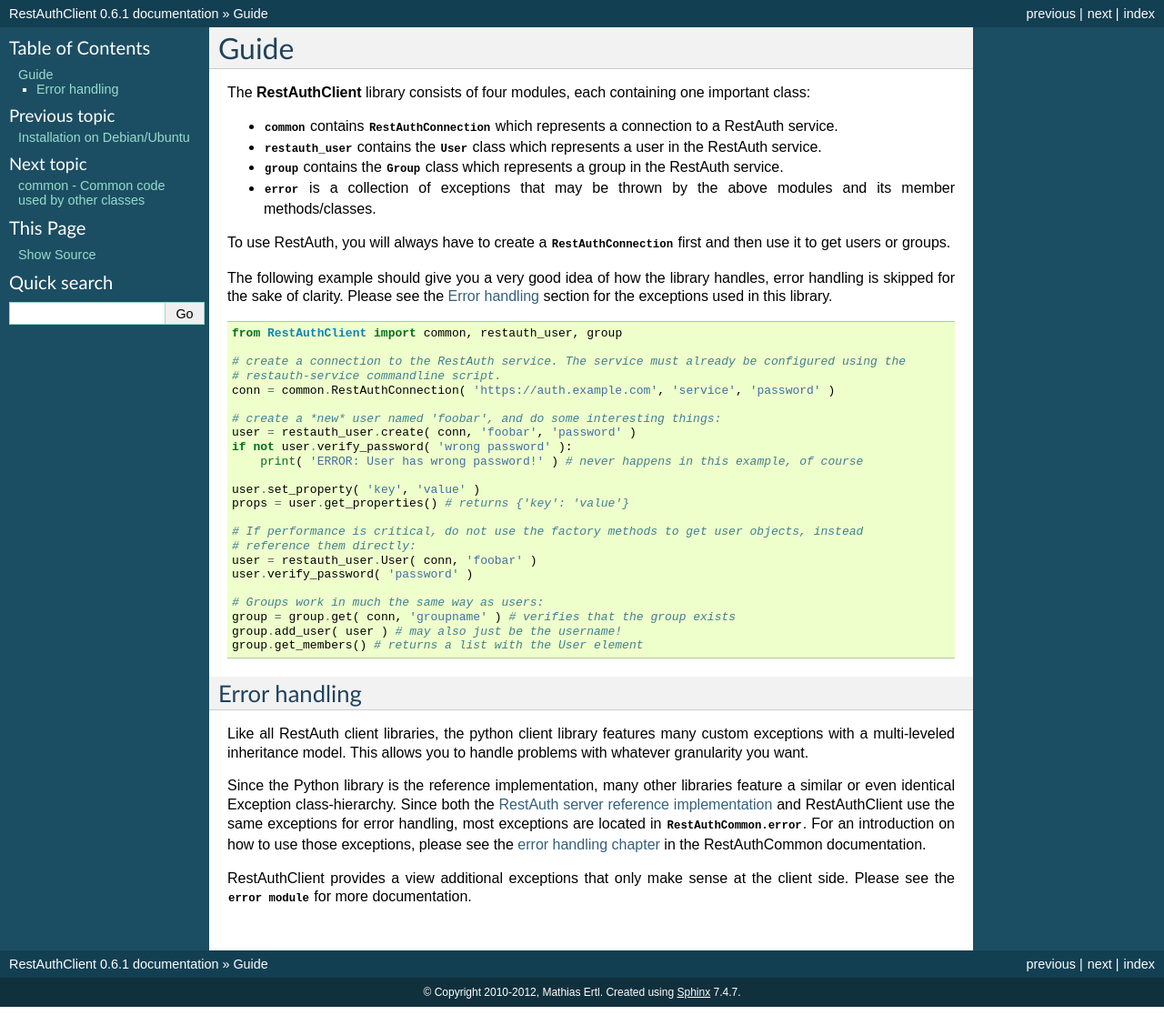
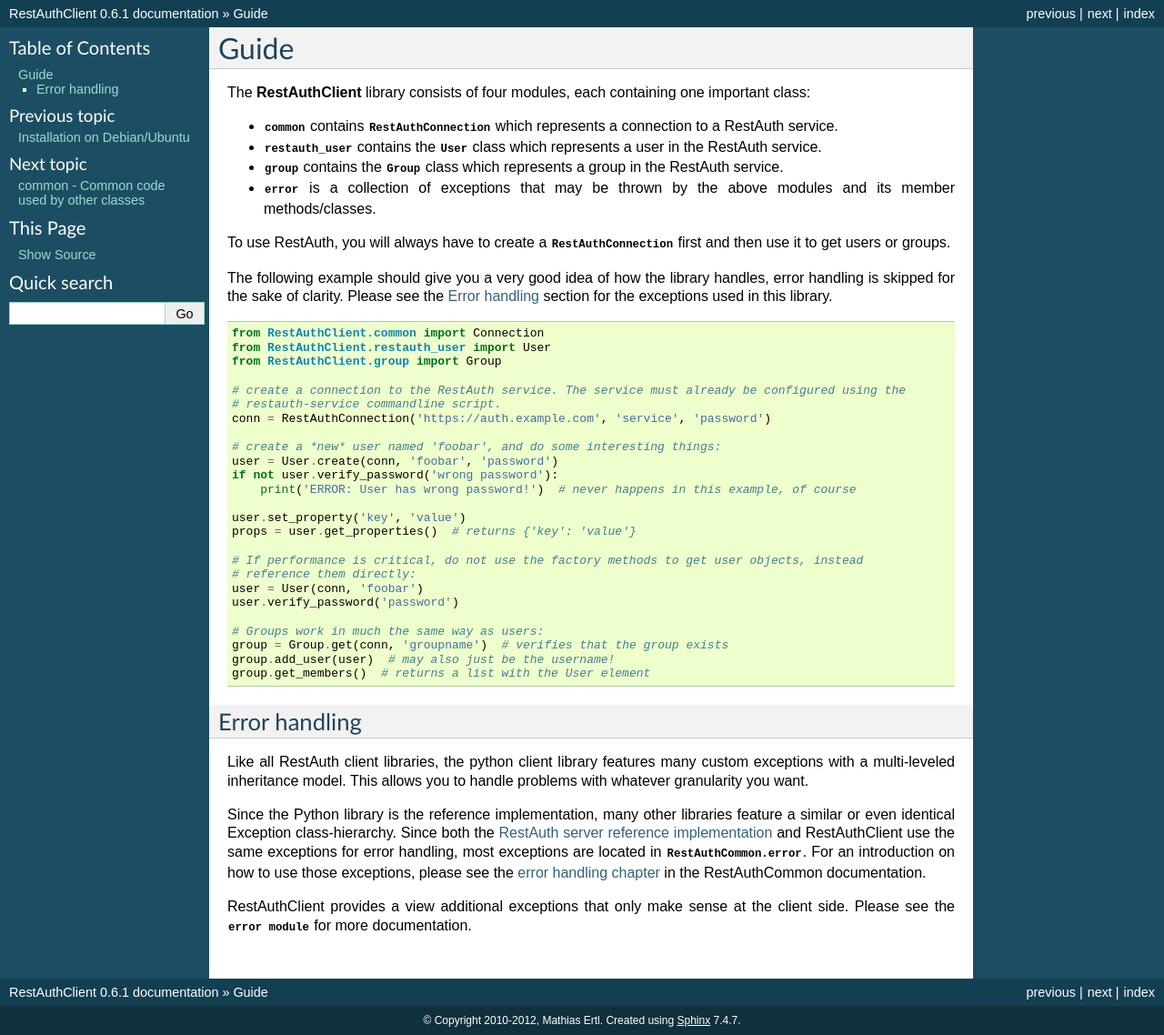
Before and after one commit to RestAuth/RestAuthClient, a Sphinx documentation site: the page built from doc/intro.rst, in a window 1280 px wide. Shown: the whole page at 91% size. Built offline with Sphinx 7.4.7, drawn with Linux system fonts in a browser that asks for light colours; before the commit the page ends 1107 px from its top, so only the background shows below that.

Commit message:
update doc

```diff
--- a/doc/intro.rst
+++ b/doc/intro.rst
@@ -21,29 +21,31 @@
 
 .. code-block:: python
 
-   from RestAuthClient import common, restauth_user, group
+   from RestAuthClient.common import Connection
+   from RestAuthClient.restauth_user import User
+   from RestAuthClient.group import Group
 
    # create a connection to the RestAuth service. The service must already be configured using the
    # restauth-service commandline script.
-   conn = common.RestAuthConnection( 'https://auth.example.com', 'service', 'password' )
+   conn = RestAuthConnection('https://auth.example.com', 'service', 'password')
 
    # create a *new* user named 'foobar', and do some interesting things:
-   user = restauth_user.create( conn, 'foobar', 'password' )
-   if not user.verify_password( 'wrong password' ):
-       print( 'ERROR: User has wrong password!' ) # never happens in this example, of course
+   user = User.create(conn, 'foobar', 'password')
+   if not user.verify_password('wrong password'):
+       print('ERROR: User has wrong password!')  # never happens in this example, of course
 
-   user.set_property( 'key', 'value' )
-   props = user.get_properties() # returns {'key': 'value'}
+   user.set_property('key', 'value')
+   props = user.get_properties()  # returns {'key': 'value'}
 
    # If performance is critical, do not use the factory methods to get user objects, instead
    # reference them directly:
-   user = restauth_user.User( conn, 'foobar' )
-   user.verify_password( 'password' )
+   user = User(conn, 'foobar')
+   user.verify_password('password')
 
    # Groups work in much the same way as users:
-   group = group.get( conn, 'groupname' ) # verifies that the group exists
-   group.add_user( user ) # may also just be the username!
-   group.get_members() # returns a list with the User element
+   group = Group.get(conn, 'groupname')  # verifies that the group exists
+   group.add_user(user)  # may also just be the username!
+   group.get_members()  # returns a list with the User element
 
 
 .. _guide_error-handling:
```
